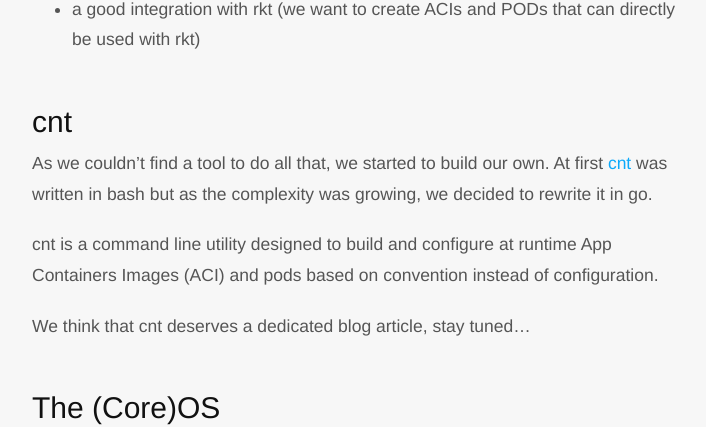
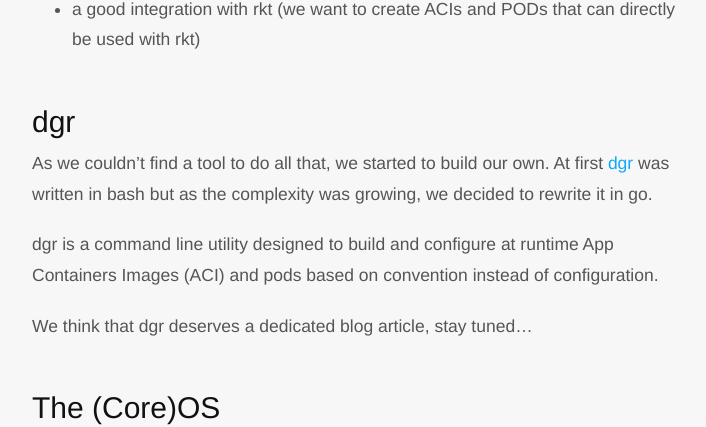
Before and after one commit to blablacar/blablatech, a Jekyll site: the page built from _posts/2016-02-04-why-and-how-blablacar-went-full-containers.md, in a window 1280 px wide and 900 px high, scrolled down 3190 px. Shown: the part 155-582 px from the top of the window, without its empty margins (283-989 px from the left). Built offline with Jekyll 4.4.1, drawn with Linux system fonts in a browser that asks for light colours; nearby versions of some CDN libraries; Markdown is read by kramdown in place of the engine named in the settings.

Commit message:
rename cnt with dgr

```diff
--- a/_posts/2016-02-04-why-and-how-blablacar-went-full-containers.md
+++ b/_posts/2016-02-04-why-and-how-blablacar-went-full-containers.md
@@ -64,12 +64,12 @@
  * templating that could be resolved at the start of the container (binary immutability is good, but configuration changes)
  * a good integration with rkt (we want to create ACIs and PODs that can directly be used with rkt)
 
-## cnt
-As we couldn’t find a tool to do all that, we started to build our own. At first [cnt](https://github.com/blablacar/cnt) was written in bash but as the complexity was growing, we decided to rewrite it in go.
+## dgr
+As we couldn’t find a tool to do all that, we started to build our own. At first [dgr](https://github.com/blablacar/dgr) was written in bash but as the complexity was growing, we decided to rewrite it in go.
 
-cnt is a command line utility designed to build and configure at runtime App Containers Images (ACI) and pods based on convention instead of configuration.
+dgr is a command line utility designed to build and configure at runtime App Containers Images (ACI) and pods based on convention instead of configuration.
 
-We think that cnt deserves a dedicated blog article, stay tuned…
+We think that dgr deserves a dedicated blog article, stay tuned…
 
 ## The (Core)OS
 Now that we were able to build all the containers we needed, we had to decide the OS to install on our servers. We had been testing [CoreOS](https://coreos.com) for a while during our exploration phase, and we liked its simplicity, its security and the fact that it could only run containers. That last point was very useful to enforce our full container policy; we wanted a complete migration in order to have only one way of doing things.
```
